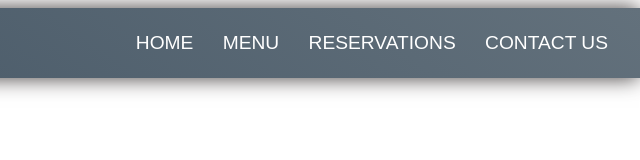
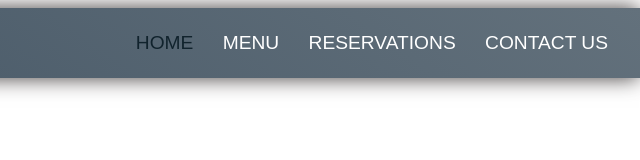
Before and after one commit to Pisen99/....., a plain HTML site: page index.html in a window 1280 px wide. In both pictures the pointer is over the link "HOME". Shown: the full height of the page, 640-1280 px from the left. Drawn offline with Linux system fonts and the light colour scheme; a web font is replaced by a local one.

Commit message:
Feat: Styled a element with hover in css.

```diff
--- a/assets/css/style.css
+++ b/assets/css/style.css
@@ -51,3 +51,7 @@ a {
     text-transform: uppercase;
     font-size: 1.2rem;
 }
+
+a:hover {
+    color: rgb(17,35,45);
+}
```
